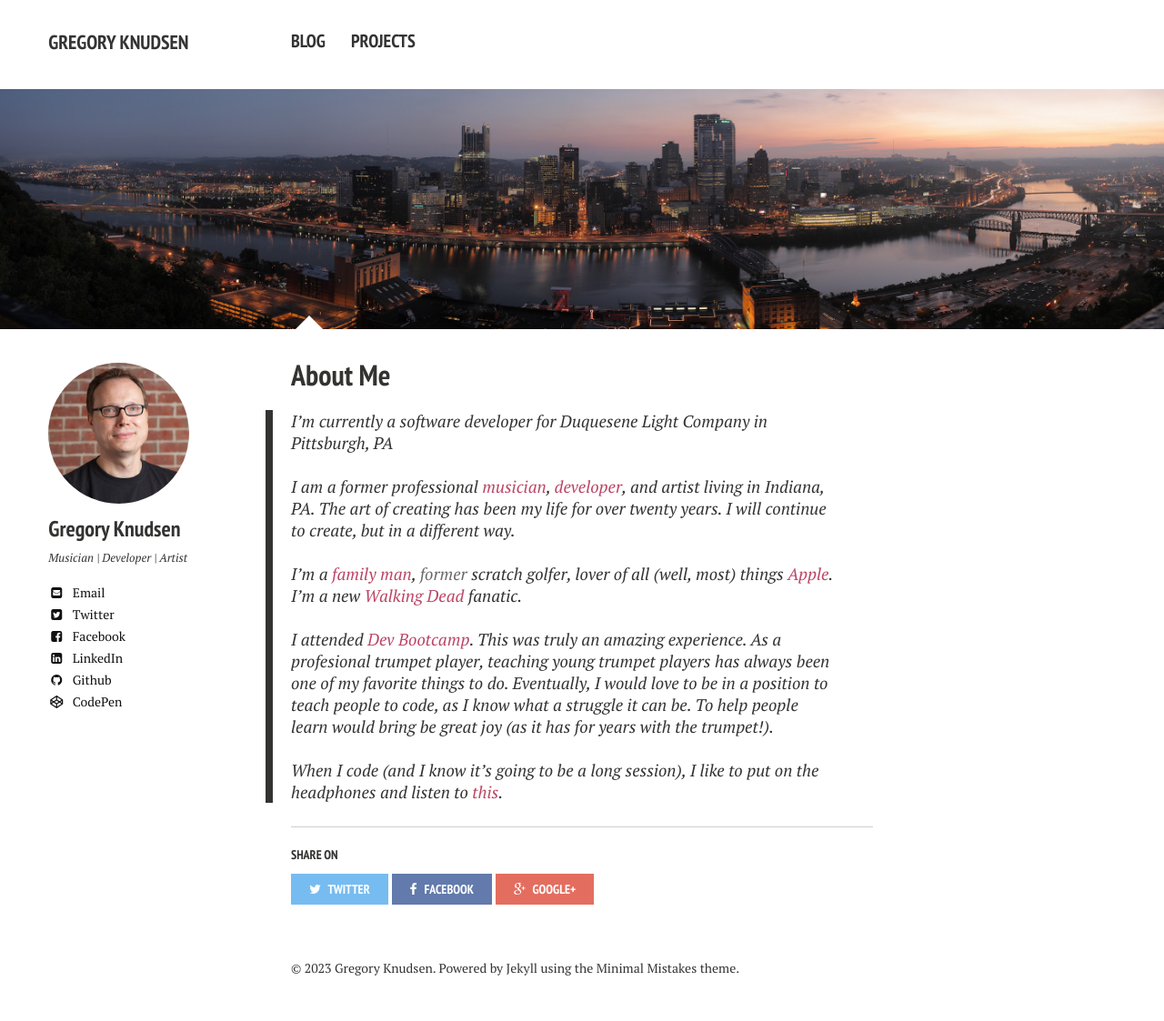
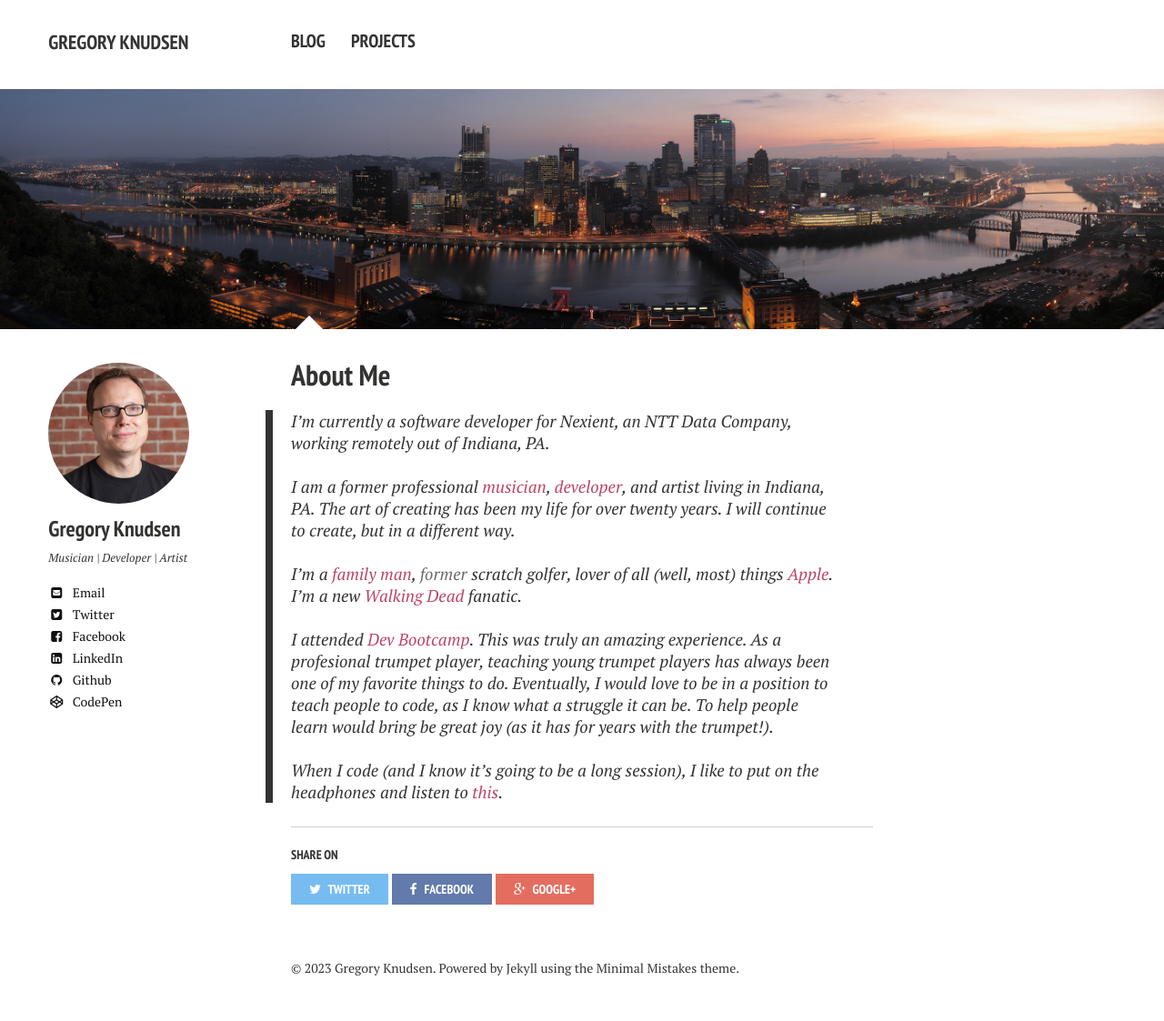
Before and after one commit to gregknudsen/gregknudsen.github.io, a Jekyll site: the page built from about/index.md, in a window 1280 px wide. Shown: the whole page at 91% size. Built offline with Jekyll 4.4.1, drawn with Linux system fonts in a browser that asks for light colours; nearby versions of some CDN libraries.

Commit message:
update job

```diff
--- a/about/index.md
+++ b/about/index.md
@@ -11,7 +11,7 @@ image:
 <!-- NOT IN USE!!! -->
 
 
-> I'm currently a software developer for Duquesene Light Company in Pittsburgh, PA<br><br>
+> I'm currently a software developer for Nexient, an NTT Data Company, working remotely out of Indiana, PA.<br><br>
 I am a former professional [musician](http://www.sarasotaorchestra.org/our-musicians/trumpet/greg-knudsen?referer=trombinoscope){:target="_blank"}, [developer](http://www.github.com/gregknudsen){:target="_blank"}, and artist living in Indiana, PA. The art of creating has been my life for over twenty years. I will continue to create, but in a different way.<br><br>
 I'm a [family man](http://imgur.com/V0moQQZ){:target="_blank"}, <span id="former">former</span> scratch golfer, lover of all (well, most) things [Apple](http://www.apple.com){:target="_blank"}. I'm a new [Walking Dead](http://www.amc.com/shows/the-walking-dead) fanatic.<br><br>
 I attended [Dev Bootcamp](http://devbootcamp.com/locations/new-york/){:target="_blank"}. This was truly an amazing experience. As a profesional trumpet player, teaching young trumpet players has always been one of my favorite things to do. Eventually, I would love to be in a position to teach people to code, as I know what a struggle it can be. To help people learn would bring be great joy (as it has for years with the trumpet!).<br><br>
```
